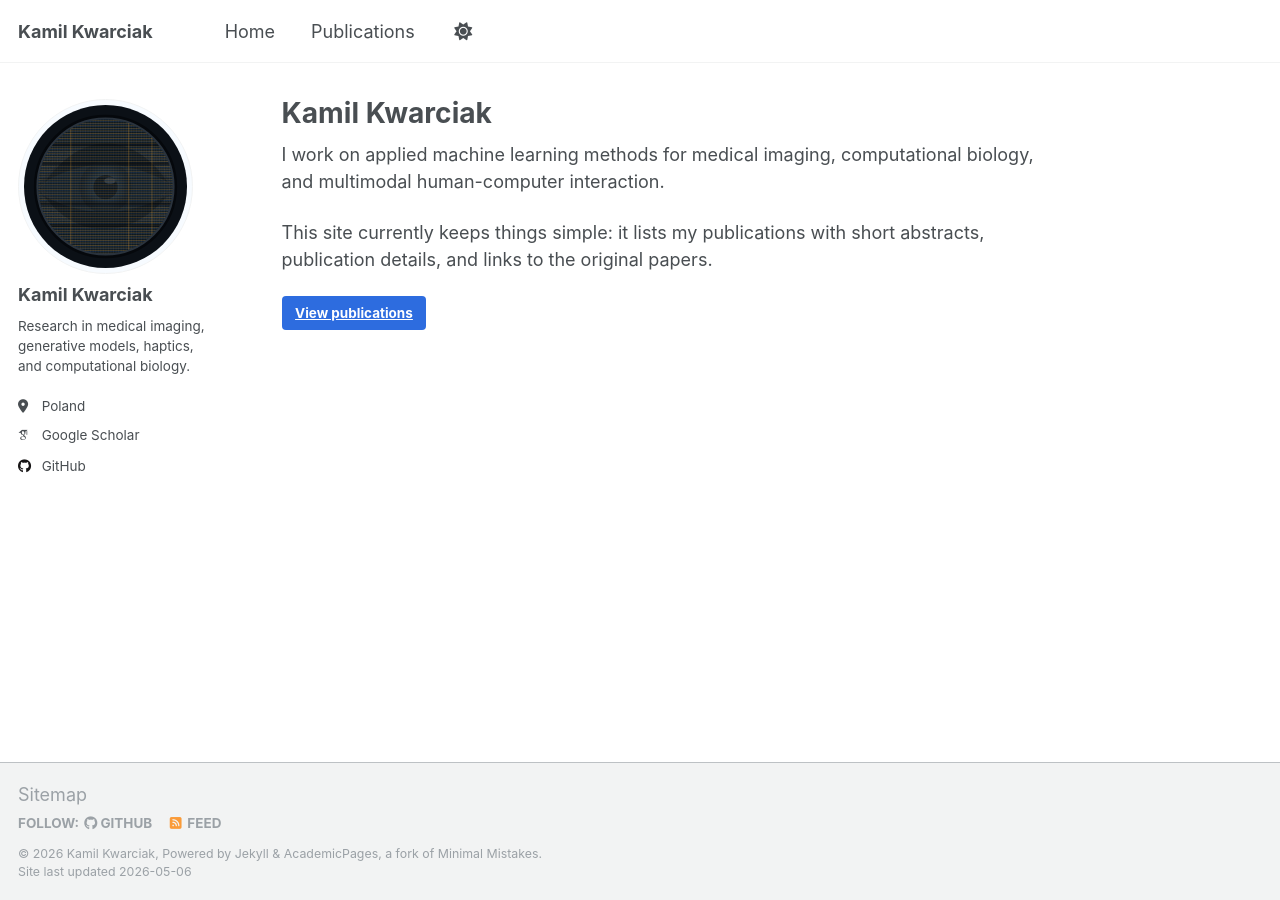
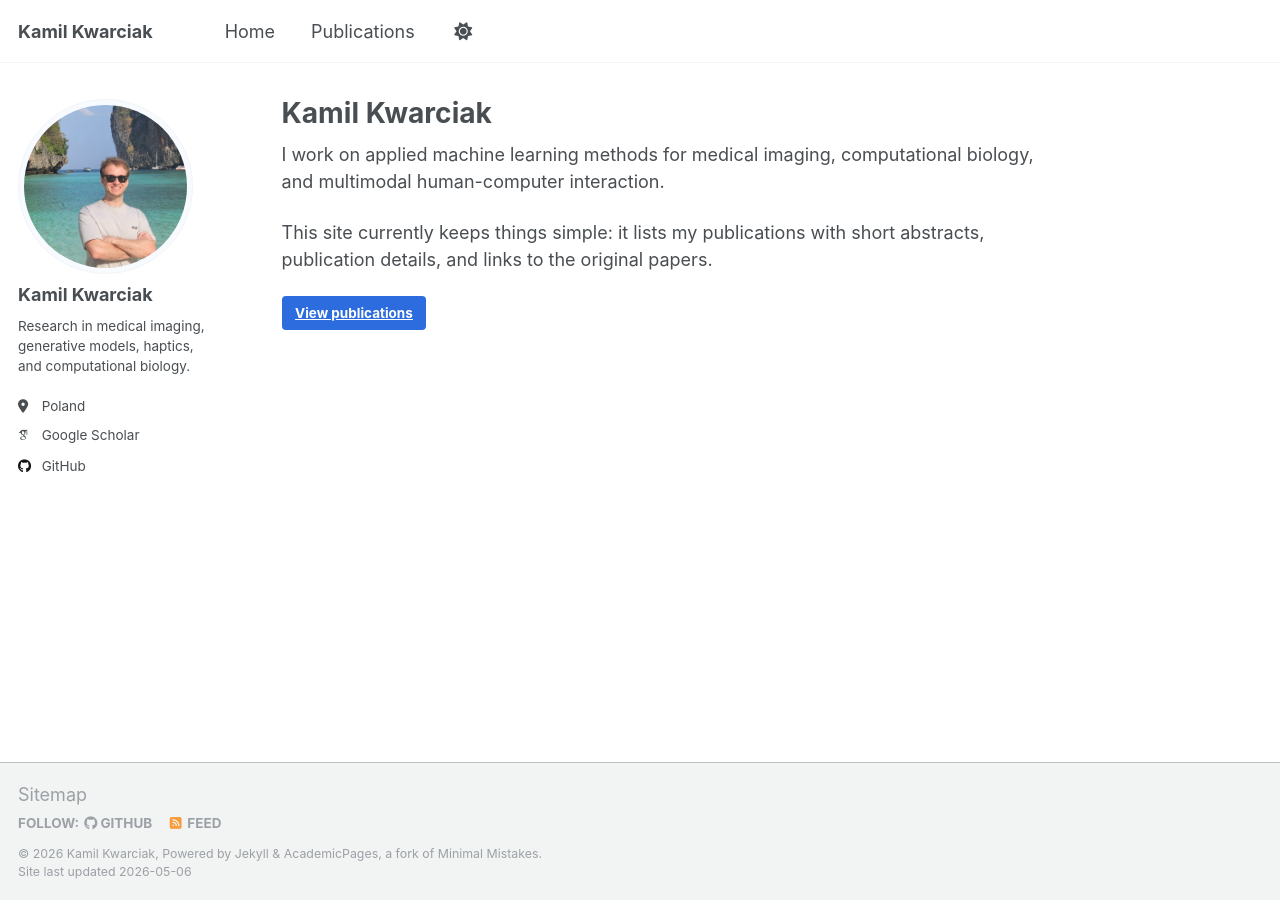
Before and after one commit to s-vsp/s-vsp.github.io, a Jekyll site: the page built from _pages/about.md, in a window 1280 px wide. Built offline with Jekyll 4.4.1, drawn with Linux system fonts in a browser that asks for light colours; some web fonts are replaced; a script that is not in the unit is left out.

Commit message:
update all

```diff
--- a/_config.yml
+++ b/_config.yml
@@ -22,7 +22,7 @@ repository               : "s-vsp/s-vsp.github.io"
 #               Additional customization can be done by editing /_includes/author-profile.html
 author:
   # Biographic information
-  avatar           : "research-avatar.svg"
+  avatar           : "profile.png"
   name             : "Kamil Kwarciak"
   pronouns         : # example: "she/her"
   bio              : "Research in medical imaging, generative models, haptics, and computational biology."
```
